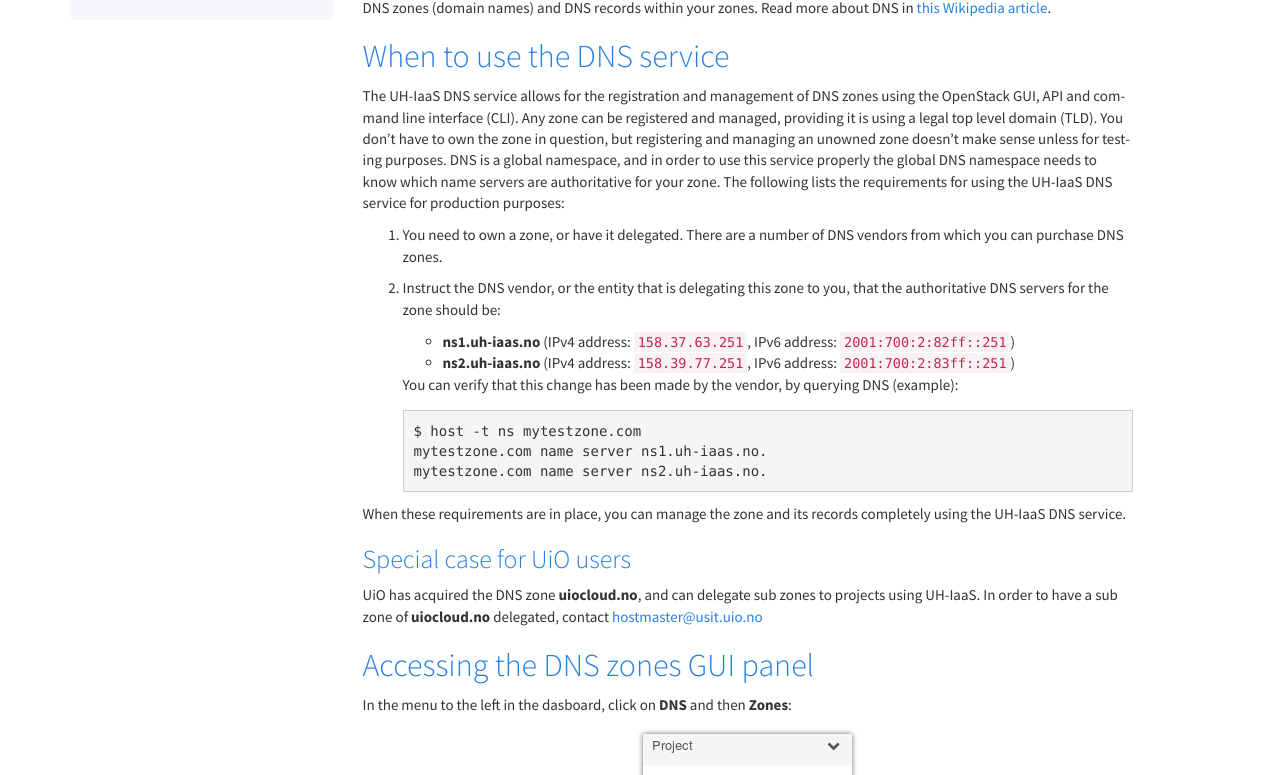
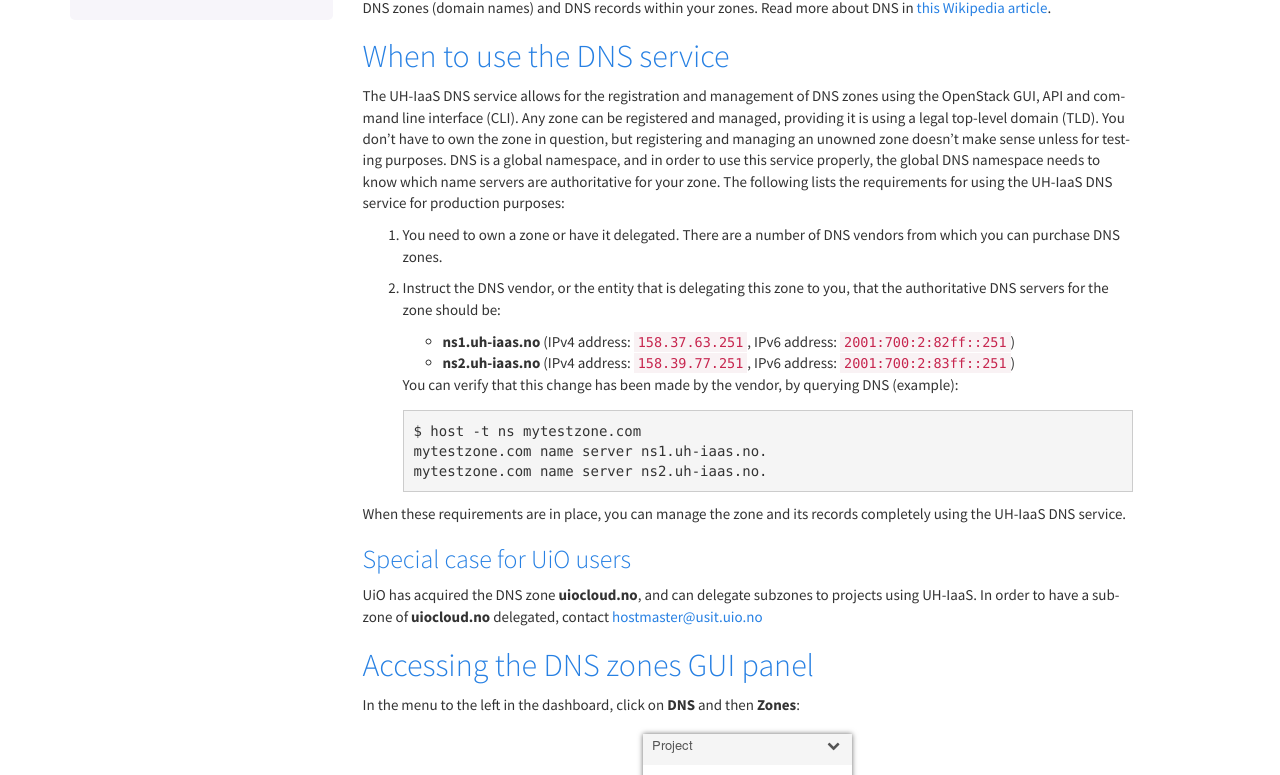
Before and after one commit to norcams/docs-enduser, a Sphinx documentation site: the page built from docs/dns.rst, in a window 1280 px wide and 1400 px high. Shown: the part 625-1400 px from the top of the window. Built offline with Sphinx 7.4.7, drawn with Linux system fonts in a browser that asks for light colours.

Commit message:
just a minor fix

```diff
--- a/docs/dns.rst
+++ b/docs/dns.rst
@@ -21,15 +21,15 @@ When to use the DNS service
 The UH-IaaS DNS service allows for the registration and management of
 DNS zones using the OpenStack GUI, API and command line interface
 (CLI). Any zone can be registered and managed, providing it is using a
-legal top level domain (TLD). You don't have to own the zone in
+legal top-level domain (TLD). You don't have to own the zone in
 question, but registering and managing an unowned zone doesn't make
 sense unless for testing purposes. DNS is a global namespace, and in
-order to use this service properly the global DNS namespace needs to
+order to use this service properly, the global DNS namespace needs to
 know which name servers are authoritative for your zone. The following
 lists the requirements for using the UH-IaaS DNS service for
 production purposes:
 
-#. You need to own a zone, or have it delegated. There are a number of
+#. You need to own a zone or have it delegated. There are a number of
    DNS vendors from which you can purchase DNS zones.
 
 #. Instruct the DNS vendor, or the entity that is delegating this zone
@@ -54,15 +54,15 @@ records completely using the UH-IaaS DNS service.
 Special case for UiO users
 ~~~~~~~~~~~~~~~~~~~~~~~~~~
 
-UiO has acquired the DNS zone **uiocloud.no**, and can delegate sub
-zones to projects using UH-IaaS. In order to have a sub zone
+UiO has acquired the DNS zone **uiocloud.no**, and can delegate
+subzones to projects using UH-IaaS. In order to have a subzone
 of **uiocloud.no** delegated, contact hostmaster@usit.uio.no
 
 
 Accessing the DNS zones GUI panel
 ---------------------------------
 
-In the menu to the left in the dasboard, click on **DNS** and
+In the menu to the left in the dashboard, click on **DNS** and
 then **Zones**:
 
 .. image:: images/dns-menu-01.png
```
